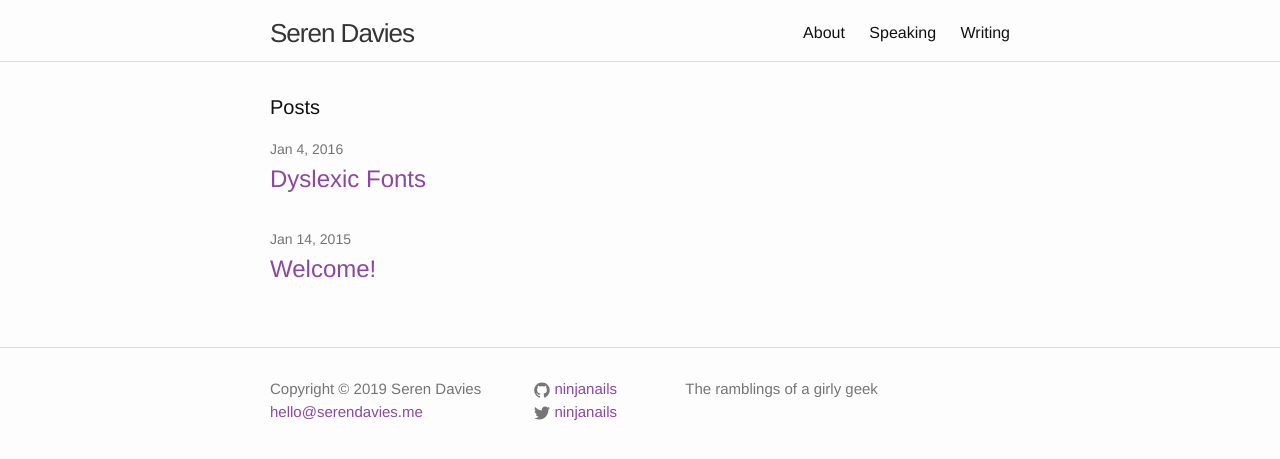
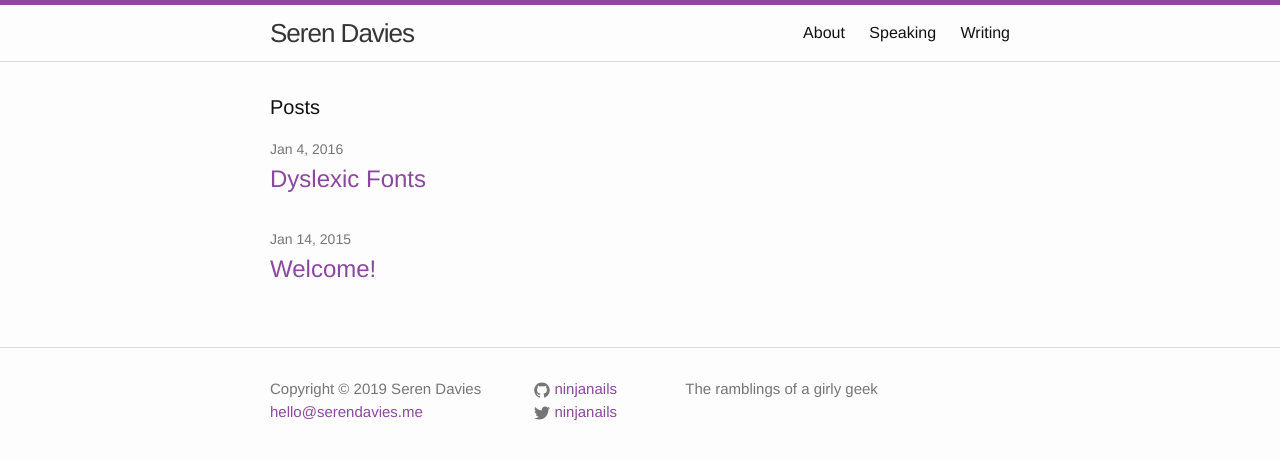
Before and after one commit to ninjanails/ninjanails.github.io, a Jekyll site: the page built from index.html, in a window 1280 px wide. Shown: the top 459 px of the page. Built offline with Jekyll 4.4.1, drawn with Linux system fonts in a browser that asks for light colours.

Commit message:
actually change header to branding colour

```diff
--- a/_sass/_layout.scss
+++ b/_sass/_layout.scss
@@ -2,7 +2,7 @@
  * Site header
  */
 .site-header {
-    border-top: 5px solid $background-color;
+    border-top: 5px solid $brand-color;
     border-bottom: 1px solid $grey-color-light;
     min-height: 56px;
 
```
